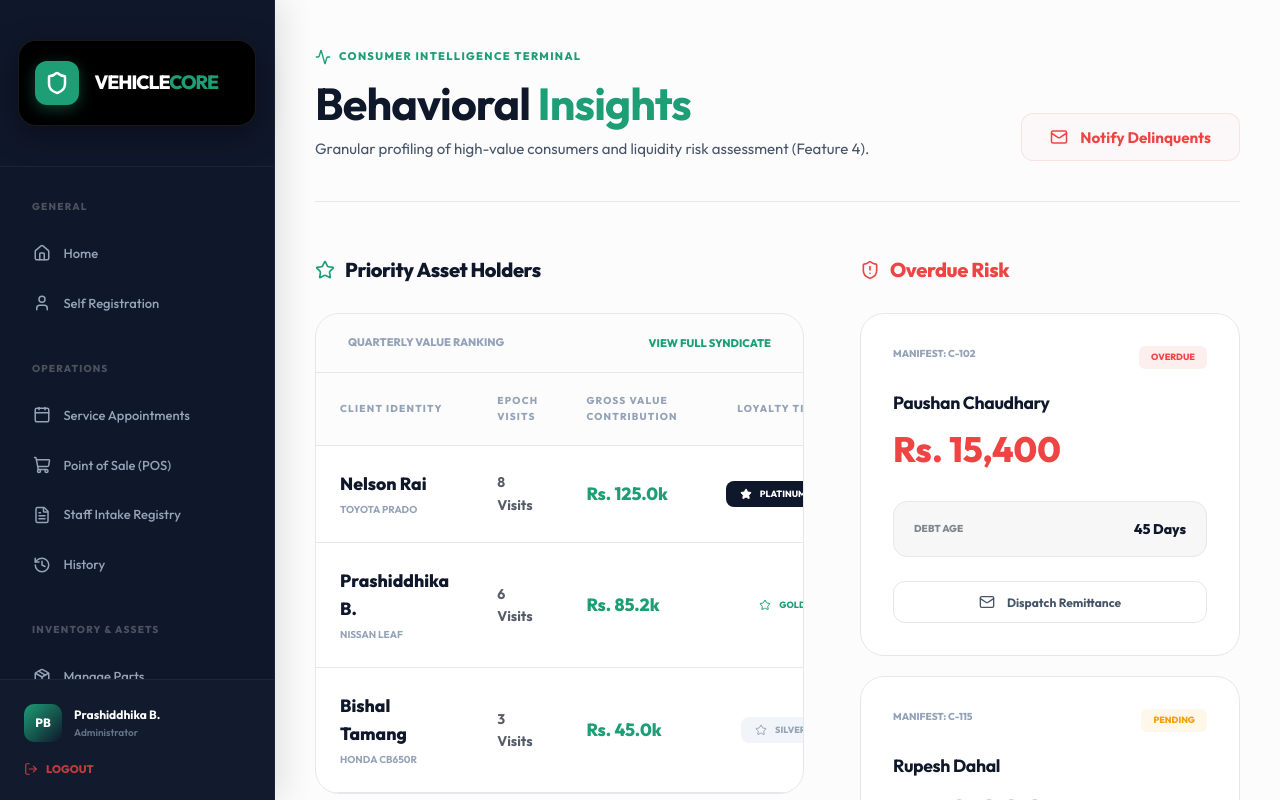
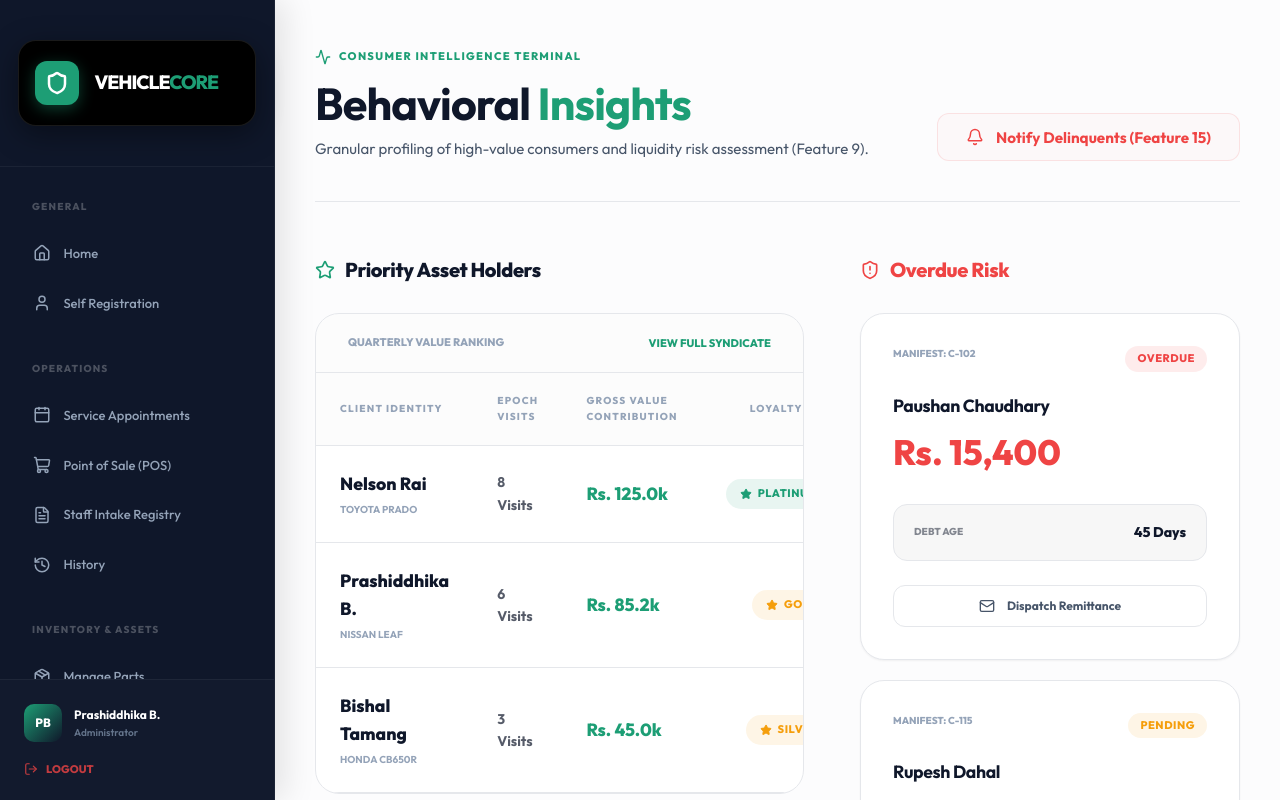
Before and after one commit to CodeJuggernaut15/SadhanSewa_CodeFun, a React (Vite) app in the folder frontend/: page /staff/insights in a window 1280 px wide. Shown: the top 800 px of the page. Built offline with nearby package versions, Linux system fonts and the light colour scheme.

Commit message:
Polished Customer Intelligence & Insights with risk alerts and remittance dispatch

```diff
--- a/frontend/src/pages/CustomerInsights.jsx
+++ b/frontend/src/pages/CustomerInsights.jsx
@@ -1,5 +1,8 @@
-import React from 'react';
-import { Users, TrendingUp, DollarSign, UserCheck, Search, Filter, Mail, ArrowRight, UserPlus, Star, LayoutGrid, List, ChevronRight, AlertCircle, ShieldAlert, Activity, ArrowUpRight } from 'lucide-react';
+import React, { useState } from 'react';
+import {
+  Users, TrendingUp, Star, Mail, ArrowRight, Activity,
+  ArrowUpRight, ShieldAlert, AlertCircle, CheckCircle, RefreshCcw, Bell
+} from 'lucide-react';
 
 const S = {
   page: { padding: '3rem 2.5rem', maxWidth: '1400px', margin: '0 auto', paddingBottom: '8rem' },
@@ -13,6 +16,10 @@ const S = {
 };
 
 const CustomerInsights = () => {
+  const [isSuccess, setIsSuccess] = useState(false);
+  const [successMsg, setSuccessMsg] = useState('');
+  const [loading, setLoading] = useState(false);
+
   const topSpenders = [
     { id: 1, name: "Nelson Rai", vehicle: "Toyota Prado", spent: 125000, visits: 8, loyalty: "Platinum" },
     { id: 2, name: "Prashiddhika B.", vehicle: "Nissan Leaf", spent: 85200, visits: 6, loyalty: "Gold" },
@@ -20,21 +27,45 @@ const CustomerInsights = () => {
   ];
 
   const creditAlerts = [
-    { id: "C-102", name: "Paushan Chaudhary", amount: 15400, age: "45 Days", status: "Overdue" },
-    { id: "C-115", name: "Rupesh Dahal", amount: 8200, age: "12 Days", status: "Pending" }
+    { id: "C-102", name: "Paushan Chaudhary", amount: 15400, age: "45 Days", status: "Overdue", email: "p.chaudhary@gmail.com" },
+    { id: "C-115", name: "Rupesh Dahal", amount: 8200, age: "12 Days", status: "Pending", email: "rupesh.d@outlook.com" }
   ];
+
+  const handleNotify = (email) => {
+    setLoading(true);
+    setTimeout(() => {
+      setLoading(false);
+      setSuccessMsg(`Remittance manifest successfully dispatched to ${email || 'all delinquent accounts'} via SMTP protocol.`);
+      setIsSuccess(true);
+    }, 1500);
+  };
 
   return (
     <div style={S.page} className="page-transition">
+      {isSuccess && (
+        <div className="success-overlay">
+          <div className="success-card">
+            <div className="icon-circle">
+              <CheckCircle size={40} />
+            </div>
+            <h2 style={{ fontSize: '2rem', marginBottom: '1rem' }}>Notifications Sent!</h2>
+            <p style={{ color: 'var(--text-secondary)', marginBottom: '2.5rem', lineHeight: 1.6 }}>{successMsg}</p>
+            <button className="btn btn-primary" onClick={() => setIsSuccess(false)} style={{ padding: '12px 40px' }}><RefreshCcw size={18} /> Resume Audit</button>
+          </div>
+        </div>
+      )}
+
       <div style={S.header}>
         <div>
           <div style={{ display: 'flex', alignItems: 'center', gap: '8px', color: 'var(--primary)', fontWeight: 800, fontSize: '11px', textTransform: 'uppercase', letterSpacing: '0.12em', marginBottom: '0.75rem' }}>
             <Activity size={16} /> Consumer Intelligence Terminal
           </div>
           <h1 style={{ fontSize: '2.8rem', margin: 0 }}>Behavioral <span style={{ color: 'var(--primary)' }}>Insights</span></h1>
-          <p style={{ margin: '8px 0 0', color: 'var(--text-secondary)', fontSize: '15px' }}>Granular profiling of high-value consumers and liquidity risk assessment (Feature 4).</p>
+          <p style={{ margin: '8px 0 0', color: 'var(--text-secondary)', fontSize: '15px' }}>Granular profiling of high-value consumers and liquidity risk assessment (Feature 9).</p>
         </div>
-        <button className="btn btn-outline" style={{ color: '#ef4444', borderColor: '#ef444420', background: '#ef444405' }}><Mail size={18} /> Notify Delinquents</button>
+        <button className="btn btn-outline" onClick={() => handleNotify()} disabled={loading} style={{ color: '#ef4444', borderColor: '#ef444420', background: '#ef444405' }}>
+          {loading ? 'Dispatching...' : <><Bell size={18} /> Notify Delinquents (Feature 15)</>}
+        </button>
       </div>
 
       <div style={S.layout}>
@@ -64,8 +95,8 @@ const CustomerInsights = () => {
                     <td style={S.td}><span style={{ fontWeight: 700, opacity: 0.7 }}>{user.visits} Visits</span></td>
                     <td style={S.td}><span style={{ fontWeight: 800, color: 'var(--primary)', fontSize: '1.1rem' }}>Rs. {(user.spent / 1000).toFixed(1)}k</span></td>
                     <td style={{ ...S.td, textAlign: 'right' }}>
-                       <span style={{ fontSize: '9px', fontWeight: 800, textTransform: 'uppercase', background: user.loyalty === 'Platinum' ? 'var(--bg-nav)' : user.loyalty === 'Gold' ? 'var(--primary)15' : '#f1f5f9', color: user.loyalty === 'Platinum' ? '#fff' : user.loyalty === 'Gold' ? 'var(--primary)' : 'var(--text-muted)', padding: '6px 14px', borderRadius: '8px', display: 'inline-flex', alignItems: 'center', gap: '8px' }}>
-                          <Star size={12} fill={user.loyalty === 'Platinum' ? '#fff' : 'none'} /> {user.loyalty}
+                       <span className={`chip ${user.loyalty === 'Platinum' ? 'chip-success' : 'chip-warning'}`} style={{ padding: '6px 14px' }}>
+                          <Star size={12} fill="currentColor" /> {user.loyalty}
                        </span>
                     </td>
                   </tr>
@@ -90,10 +121,10 @@ const CustomerInsights = () => {
         <aside>
           <h3 style={{ fontSize: '1.25rem', fontWeight: 800, marginBottom: '2rem', display: 'flex', alignItems: 'center', gap: '10px', color: '#ef4444' }}><ShieldAlert size={20} /> Overdue Risk</h3>
           {creditAlerts.map(alert => (
-            <div key={alert.id} style={S.riskCard} className="hover:border-primary group">
+            <div key={alert.id} style={S.riskCard} className="hover:border-primary group card">
                <div style={{ display: 'flex', justifyContent: 'space-between', marginBottom: '1.5rem' }}>
                   <span style={{ fontSize: '10px', fontWeight: 800, color: 'var(--text-muted)', textTransform: 'uppercase' }}>MANIFEST: {alert.id}</span>
-                  <span style={{ fontSize: '9px', fontWeight: 800, textTransform: 'uppercase', background: alert.status === 'Overdue' ? '#ef444415' : '#f59e0b15', color: alert.status === 'Overdue' ? '#ef4444' : '#f59e0b', padding: '4px 12px', borderRadius: '6px' }}>{alert.status}</span>
+                  <span className={`chip ${alert.status === 'Overdue' ? 'chip-error' : 'chip-warning'}`}>{alert.status}</span>
                </div>
                <h4 style={{ fontSize: '1.1rem', marginBottom: '4px' }}>{alert.name}</h4>
                <p style={{ fontSize: '2.2rem', fontWeight: 800, color: '#ef4444', margin: '8px 0' }}>Rs. {alert.amount.toLocaleString()}</p>
@@ -101,7 +132,9 @@ const CustomerInsights = () => {
                   <span style={{ fontSize: '10px', fontWeight: 800, opacity: 0.5, textTransform: 'uppercase' }}>DEBT AGE</span>
                   <span style={{ fontSize: '14px', fontWeight: 800 }}>{alert.age}</span>
                </div>
-               <button className="btn btn-outline" style={{ width: '100%', marginTop: '1.5rem', padding: '12px', fontSize: '12px' }}><Mail size={16} /> Dispatch Remittance</button>
+               <button className="btn btn-outline" onClick={() => handleNotify(alert.email)} disabled={loading} style={{ width: '100%', marginTop: '1.5rem', padding: '12px', fontSize: '12px' }}>
+                  {loading ? 'Sending...' : <><Mail size={16} /> Dispatch Remittance</>}
+               </button>
             </div>
           ))}
 
```
